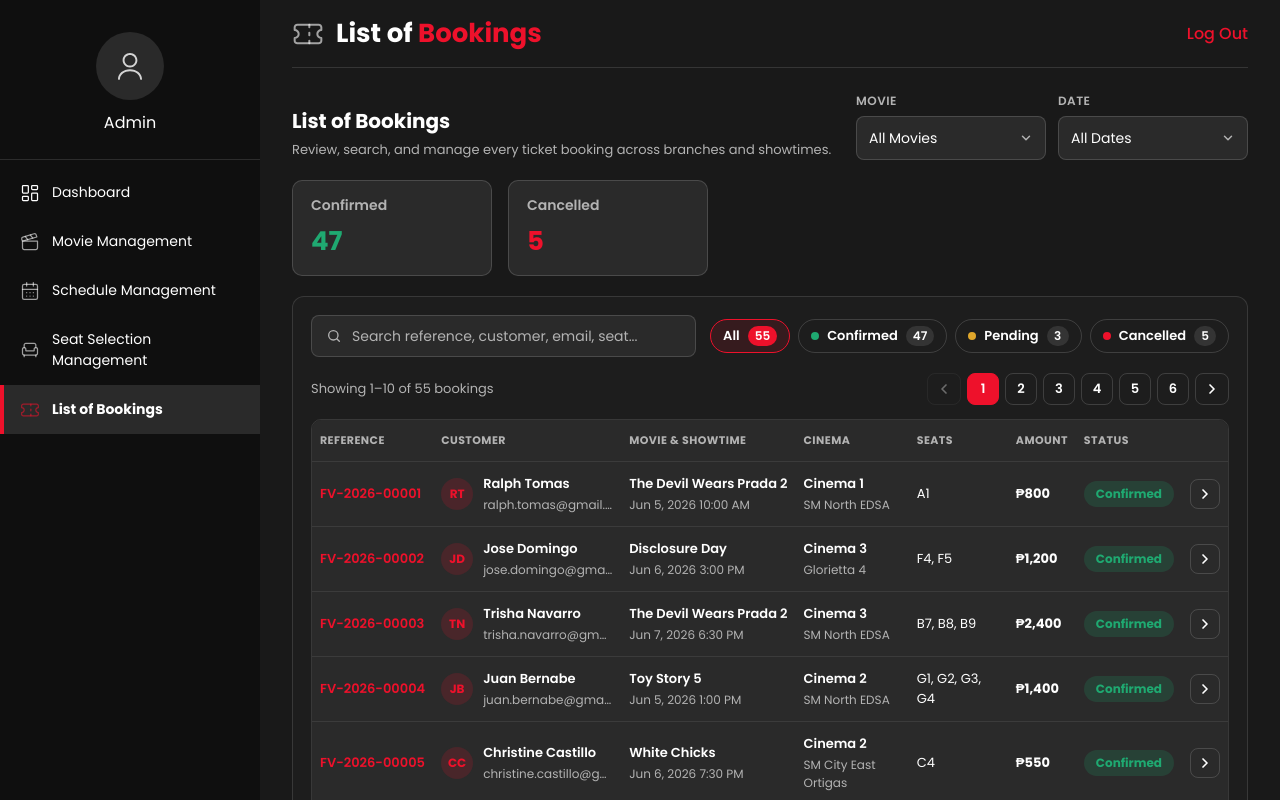
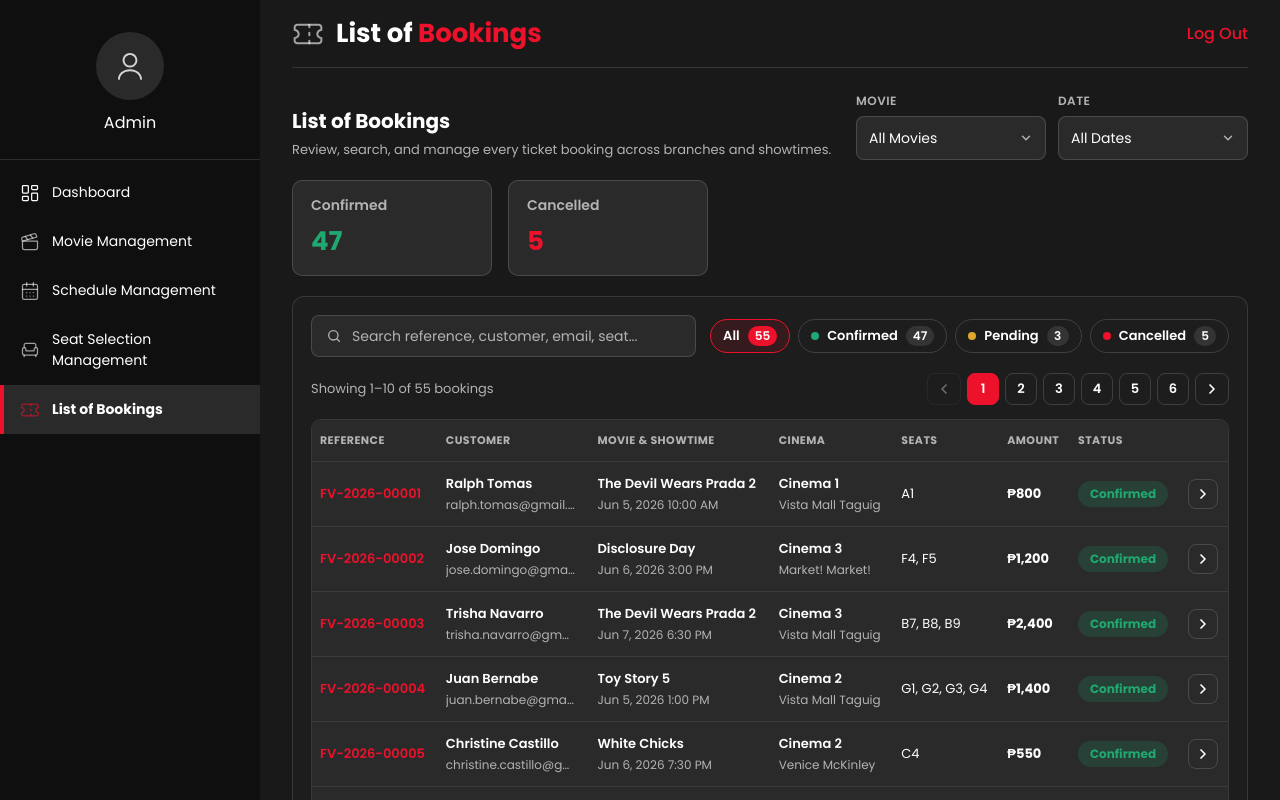
Before and after one commit to Celestia-coder/filmvault, a React app in the folder frontend/: page /admin/bookings in a window 1280 px wide. Shown: the top 800 px of the page. Built offline with nearby package versions, Linux system fonts and the light colour scheme; the HTML template or start-up script is replaced by a standard one.

Commit message:
Use taguig branches for placeholder cinemas

```diff
--- a/frontend/src/pages/admin/ListOfBookings.jsx
+++ b/frontend/src/pages/admin/ListOfBookings.jsx
@@ -31,14 +31,14 @@ const MOVIES = [
 ];
 
 const SHOWTIMES = [
-	{ movieId: "devil-wears-prada-2", datetime: "2026-06-05T10:00", cinema: "Cinema 1", branch: "SM North EDSA" },
-	{ movieId: "toy-story-5", datetime: "2026-06-05T13:00", cinema: "Cinema 2", branch: "SM North EDSA" },
-	{ movieId: "mean-girls", datetime: "2026-06-06T10:30", cinema: "Cinema 1", branch: "Glorietta 4" },
-	{ movieId: "disclosure-day", datetime: "2026-06-06T15:00", cinema: "Cinema 3", branch: "Glorietta 4" },
-	{ movieId: "white-chicks", datetime: "2026-06-06T19:30", cinema: "Cinema 2", branch: "SM City East Ortigas" },
-	{ movieId: "toy-story-5", datetime: "2026-06-07T12:00", cinema: "Cinema 1", branch: "SM City East Ortigas" },
-	{ movieId: "devil-wears-prada-2", datetime: "2026-06-07T18:30", cinema: "Cinema 3", branch: "SM North EDSA" },
-	{ movieId: "mean-girls", datetime: "2026-06-08T16:00", cinema: "Cinema 2", branch: "Glorietta 4" },
+	{ movieId: "devil-wears-prada-2", datetime: "2026-06-05T10:00", cinema: "Cinema 1", branch: "Vista Mall Taguig" },
+	{ movieId: "toy-story-5", datetime: "2026-06-05T13:00", cinema: "Cinema 2", branch: "Vista Mall Taguig" },
+	{ movieId: "mean-girls", datetime: "2026-06-06T10:30", cinema: "Cinema 1", branch: "Market! Market!" },
+	{ movieId: "disclosure-day", datetime: "2026-06-06T15:00", cinema: "Cinema 3", branch: "Market! Market!" },
+	{ movieId: "white-chicks", datetime: "2026-06-06T19:30", cinema: "Cinema 2", branch: "Venice McKinley" },
+	{ movieId: "toy-story-5", datetime: "2026-06-07T12:00", cinema: "Cinema 1", branch: "Venice McKinley" },
+	{ movieId: "devil-wears-prada-2", datetime: "2026-06-07T18:30", cinema: "Cinema 3", branch: "Vista Mall Taguig" },
+	{ movieId: "mean-girls", datetime: "2026-06-08T16:00", cinema: "Cinema 2", branch: "Market! Market!" },
 ];
 
 const FIRST_NAMES = ["Ralph", "Jose", "Trisha", "Juan", "Christine", "Gabriel", "Juliana", "Ben", "Maria", "Angelo", "Patricia", "Miguel", "Andrea", "Carlo", "Bea"];
--- a/frontend/src/styles/ListOfBookings.css
+++ b/frontend/src/styles/ListOfBookings.css
@@ -575,16 +575,17 @@
 		max-width: 130px;
 	}
 
-	.bookings-table td[data-label="Cinema"] {
-		max-width: 120px;
-		white-space: normal;
+	/* The initials circle is decoration; the name beside it carries the info. */
+	.booking-avatar {
+		display: none;
 	}
 }
 
-/* Below ~1240px the eight columns no longer fit, so the table turns into
-   one card per booking; each cell labels itself from its `data-label`.
-   Cards sit two per row on tablets, one per row on phones (below). */
-@media (max-width: 1240px) {
+/* Below ~1260px the eight columns no longer fit (with room for a desktop
+   scrollbar), so the table turns into one card per booking; each cell
+   labels itself from its `data-label`. Cards sit two per row on tablets,
+   one per row on phones (below). */
+@media (max-width: 1260px) {
 	.bookings-table-wrap {
 		border: none;
 		overflow-x: visible;
@@ -655,14 +656,17 @@
 	}
 
 	/* Cards have room, so drop the desktop column squeeze. */
-	.bookings-table td[data-label="Seats"],
-	.bookings-table td[data-label="Cinema"] {
+	.bookings-table td[data-label="Seats"] {
 		min-width: 0;
 		max-width: none;
 	}
 
 	.booking-customer .booking-secondary {
 		max-width: none;
+	}
+
+	.booking-avatar {
+		display: inline-flex;
 	}
 
 	/* Multi-line cells: stack the label above the content. */
```
